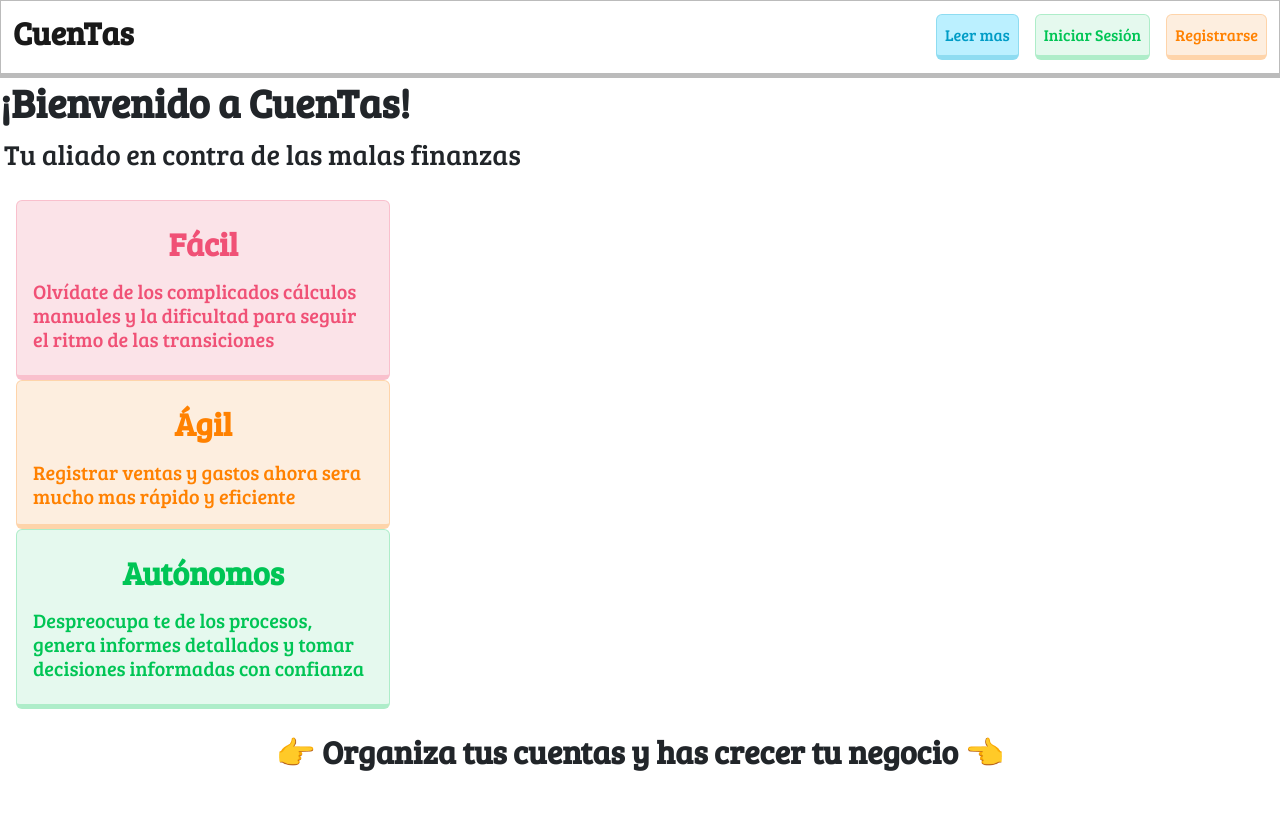
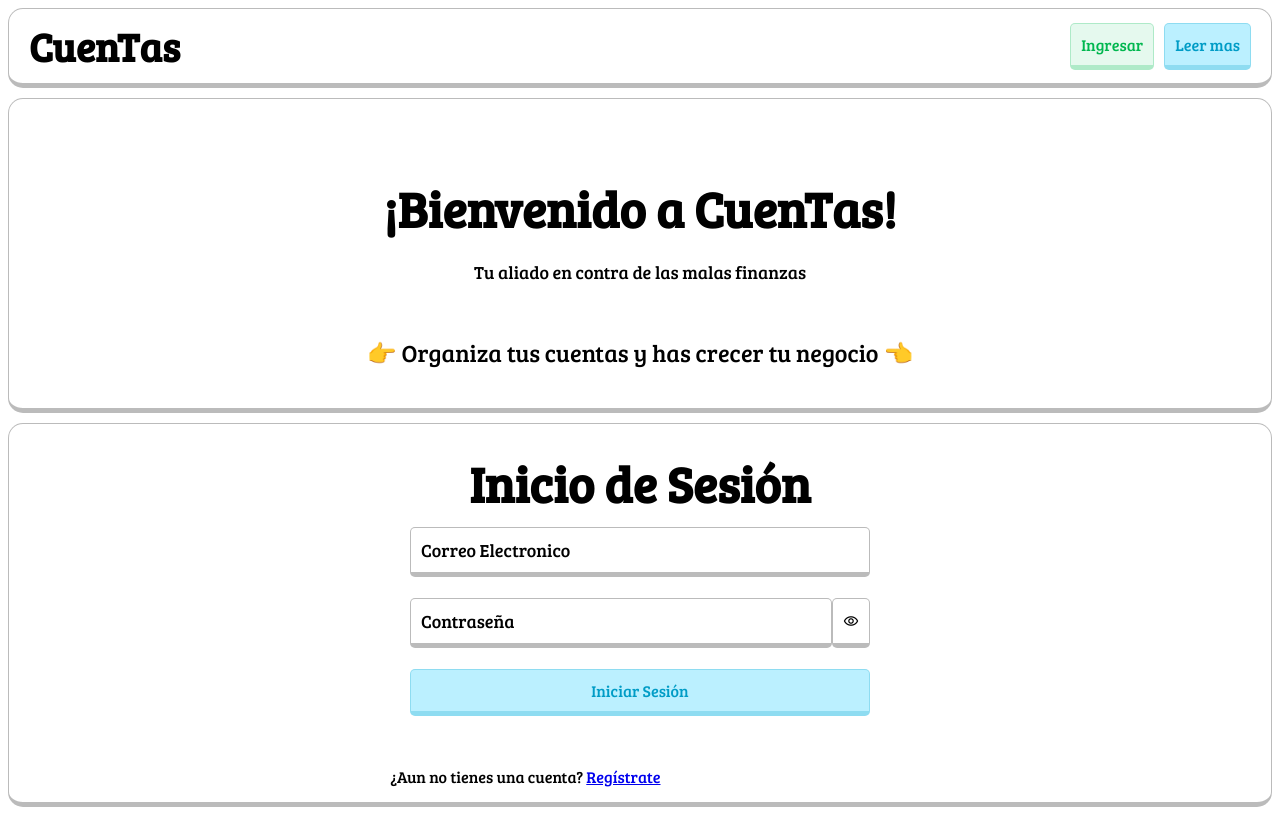
Before and after one commit to CJamer06/com.ude.udc.CuenTas, a PHP site: page / in a window 1280 px wide. Before the commit the page ends 771 px from the top, so only its background shows below. Run offline with PHP 8.4, Linux system fonts and the light colour scheme.

Commit message:
ajuste de interfas

```diff
--- a/css/style.css
+++ b/css/style.css
@@ -1,14 +1,14 @@
 :root{
 	--c1 : #F05176;
 	--c2 : #FF8100;
-	--c3 : #00C555;
+	--c3 : #00B74F;
 	--c4 : #009CC6;
 	--c5 : #0A4E65;
 	--c6 : #B0B0B0;
 
 	--tc1 : #F051763D;
 	--tc2 : #FF81003D;
-	--tc3 : #00C5553D;
+	--tc3 : #00B74F3D;
 	--tc4 : #009CC63D;
 	--tc6 : #80808089;
 }
@@ -21,6 +21,128 @@ min-width: 420px;
 	min-height: 40rem;
 }
 
+li{
+    border: solid;
+    list-style: none;
+    margin: 5px;
+}
+
+ul{
+    display: flex;
+    justify-content: space-between;
+    margin: 0;
+    padding: 0;
+}
+
+/* AREAS DE TRABAJO */
+
+.cabezaPagina{
+    display: flex;
+    padding-right: 10px;
+    padding-left: 10px;
+    border-radius: 15px;
+    justify-content: space-between;
+}
+
+.espacioBarNav{
+    margin: 5px;
+    display: grid;
+    align-items: center;
+    justify-content: center;
+}
+
+.areaBienvenida , .areaInicioSesion{
+    border-radius: 15px;
+    padding: 15px;
+    margin: 10px 0 0 0;
+}
+
+.areaInicioSesion{
+    display: grid;
+    justify-content: center;
+}
+
+.areaFormulario{
+    display: grid;
+    padding: 0 20px 50px;
+}
+
+
+/* TEXTO */
+.tituloBarNav{
+    margin: 5px;
+    padding: 5px;
+    font-size: 40px;
+    color: #000000;
+    text-align: left;
+    font-style: normal;
+    font-weight: bolder;
+}
+
+.tituloBienvenida, .tituloInicioSesion{
+    font-size: 50px;
+    font-weight: 600;
+    margin-bottom: 0;
+}
+
+.textoBienvenida, .textoInicioSesion{
+
+    margin: 10px;
+    padding: 0;
+    display: grid;
+    align-items: center;
+    justify-content: center;
+}
+
+.subtituloBienvenida{
+    display: grid;
+    font-size: large;
+    justify-content: center;
+}
+
+.subtituloInferior{
+    display: grid;
+    font-size:x-large;
+    justify-content: center;
+}
+
+.textoInicioSesion{
+    font-weight: 600;
+}
+
+
+/* ACCESORIOS */
+
+.boton{
+    padding: 10px;
+    cursor:pointer;
+    font-size:medium;
+    border-radius: 5px;
+}
+
+button{
+    font-family: 'Bree Serif', Arial, Helvetica, sans-serif ;
+}
+
+.formulario{
+    padding: 10px;
+    border-radius: 5px;
+    align-items: center;
+    font-family: 'Bree Serif', Arial, Helvetica, sans-serif ;
+    font-size: large;
+}
+
+.areaFormularioPassword{
+    display: flex;
+}
+
+.formularioPassword{
+    width: 100%;
+}
+
+.areaGeneralFormulario{
+    width: 500px;
+}
 /* COLORES */
 
 .c1{
@@ -62,17 +184,27 @@ background-color: var(--c5);
     color: black;
     border: 1px var(--tc6) solid;
     border-bottom: 5px var(--tc6) solid;
-background-color: #fff ;
+    background-color: #fff;
 }
+
+
 
 /* --- HOVERS --- */
 
-.t-btn:hover{
+.botonTransicion:hover{
     color: white !important ;
     border: 1px solid var(--c4) !important ;
     background-color: var(--c5) !important ;
     border-bottom: 5px solid var(--c4) !important ;
-transition: all 1s;
+    transition: all 0.5s;
+}
+
+/* ACTIVERS */
+.botonTransicion:active{
+    border: 1px solid var(--c4) !important ;
+    background-color: var(--c4) !important ;
+    border-bottom: 0px solid var(--tc4) !important ;
+    transition: all 0.3s;
 }
 
 /* --- CARDS --- */
@@ -82,4 +214,11 @@ display: flex;
     justify-content: center;
     align-items: center;
     max-width: 30%;
+    margin-left: 0px;
 }
+
+::placeholder{
+    font-size:large;
+    color: #000000;
+    font-family: 'Bree Serif', Arial, Helvetica, sans-serif ;
+}
--- a/index.html
+++ b/index.html
@@ -3,6 +3,7 @@
 
 <head>
   <title>👋 Bienvenido a CuenTas 👋</title>
+
   <!-- Required meta tags -->
   <meta charset="utf-8">
   <meta name="viewport" content="width=device-width, initial-scale=1, shrink-to-fit=no">
@@ -10,48 +11,39 @@
   <link rel="preconnect" href="https://fonts.googleapis.com">
   <link rel="preconnect" href="https://fonts.gstatic.com" crossorigin="">
   <link href="https://fonts.googleapis.com/css2?family=Bree+Serif&amp;display=swap" rel="stylesheet">
-  <!-- Bootstrap CSS v5.2.1 -->
-  <link href="https://cdn.jsdelivr.net/npm/bootstrap@5.2.1/dist/css/bootstrap.min.css" rel="stylesheet" integrity="sha384-iYQeCzEYFbKjA/T2uDLTpkwGzCiq6soy8tYaI1GyVh/UjpbCx/TYkiZhlZB6+fzT" crossorigin="anonymous">
 
+  <!--  -->
   <link rel="stylesheet" href="https://fonts.googleapis.com/css2?family=Material+Symbols+Outlined:opsz,wght,FILL,GRAD@48,400,0,0">
   <link rel="stylesheet" href="css/style.css">
 
 </head>
 
 <body>
-  <header> <!-- Barra de navegación -->
-    <nav class="navbar navbar-expand-lg bg-body-tertiary c6">
-      <div class="container-fluid">
-        <a class="navbar-brand" href="index.html">
-          <p class="h2 fw-bold">CuenTas</p>
-        </a>
-        <button class="navbar-toggler c6" type="button" data-bs-toggle="collapse" data-bs-target="#navbarSupportedContent" aria-controls="navbarSupportedContent" aria-expanded="false" aria-label="Toggle navigation">
-          <span class="navbar-toggler-icon"></span>
-        </button>
+  <header class="cabezaPagina c6"> <!-- Barra de navegación -->
+		<h2 class="tituloBarNav" id="TituloBarraNav" href="index.html">
+	    CuenTas
+	  </h2>
 
-        <div class="collapse navbar-collapse flex-row-reverse" id="navbarSupportedContent">
-          <div class="gap-3">
-              <ul class="navbar-nav mb-2 mb-lg-0 item gap-3">
-                  <li class="nav-item"><a class="nav-link c4 t-btn btn" aria-current="page" href="html/more.html">Leer mas</a></li>
-                  <li class="nav-item"><a class="nav-link c3 t-btn btn" aria-current="page" href="html/login.html">Iniciar Sesión</a></li>
-                  <li class="nav-item"><a class="nav-link c2 t-btn btn" aria-current="page" href="html/singup.html">Registrarse</a></li>
+    <section class="espacioBarNav">
+      <ul>
+        <li class="boton botonTransicion c3" id="BotonIngresar">Ingresar</li>
+        <li class="boton botonTransicion c4" id="BotonLeerMas">Leer mas</li>
       </ul>
-          </div>
-        </div>
-      </div>
-    </nav>
+    </section>
   </header>
 
-  <main class="">
+  <main class="mainArea" id="MainArea">
+
+    <div class="areaBienvenida c6" id="PaginaBienvenida">
       <!-- Texto de Bienvenida -->
       <section class="textoBienvenida" id="TextoBienvenida">
-      <p class="h1 fs-1 titulo" id = "titulo">
-        <strong>¡Bienvenido a CuenTas!</strong>
+        <p class="tituloBienvenida" id = "TituloBienvenida">
+          ¡Bienvenido a CuenTas!
         </p>
-      <p class="h3 d-block justify-content-centercenter p-1 subtitulo" id = "subtitulo" >Tu aliado en contra de las malas finanzas</p>
+        <p class="subtituloBienvenida" id = "SubtituloBinevenida" >Tu aliado en contra de las malas finanzas</p>
       </section>
 
-    <!-- Cards de Ventajas -->
+      <!-- Cards de Ventajas
       <section class = "p-3 cardBox" id="cardBox">
 
         <div class="card c1">
@@ -75,12 +67,48 @@
           </div>
         </div>
       </section>
+      -->
 
-    <section class="text-center p-2 subtituloInferior" id="subtituloInferior">
+
+      <!-- Sub Titulo -->
+      <section class="subtituloInferior" id="S ubtituloInferior">
         <p class="fw-bold h2 texto" id="textoSubInfer"> 👉 Organiza tus cuentas y has crecer tu negocio 👈 </p>
       </section>
+    </div>
 
-    <section>
+    <div class="areaInicioSesion c6" id="AreaInicioSesion">
+      <section class="tituloInicioSesion" id="TituloInicioSesion">
+        <p class="textoInicioSesion" id="TextoInicioSesion">Inicio de Sesión</p>
+      </section>
+
+      <form class="areaGeneralFormulario" id="Formulario" action="" metodo="post" novalidate>
+
+        <div class="areaFormulario">
+          <input type="email"
+          class="formulario c6"  name="" id="FormularioEmail" placeholder="Correo Electronico">
+          <br>
+          <div class="areaFormularioPassword">
+
+            <input type="password"
+            class="formulario formularioPassword c6" name="" id="FormularioPassword" placeholder="Contraseña">
+
+            <button type="button" class="boton botonTransicion c6 material-symbols-outlined form-control" id="IconoVisibilidad" onclick="togglePasswordVisibility()">
+              visibility
+            </button>
+
+          </div>
+
+          <br>
+          <button class="boton botonTransicion c4" type="submit">
+            Iniciar Sesión
+          </button>
+        </div>
+      </form>
+      <span class="texto-footer"> ¿Aun no tienes una cuenta? <a class="footer-link" href="singup.html"> Regístrate</a>
+      </span>
+    </div>
+
+    <!-- <section>
       <div class="boxVolverArriba">
         <button class="btn t-btn c4 pb-1 btnVolverArriba" id="btnVolverArriba" onclick="volverArriba()">
           <div class="material-symbols-outlined">
@@ -88,7 +116,7 @@
           </div>
         </button>
       </div>
-    </section>
+    </section> -->
   </main>
 
 
--- a/js/script.js
+++ b/js/script.js
@@ -21,8 +21,8 @@ function volverArriba() {
 }
 
 function togglePasswordVisibility() {
-    var iconoVisibilidad = document.getElementById("iconoVisibilidad");
-    var visibilidadTexto = document.getElementById("ingresarContraseña");
+    var iconoVisibilidad = document.getElementById("IconoVisibilidad");
+    var visibilidadTexto = document.getElementById("FormularioPassword");
     const cambioIcono = iconoVisibilidad.innerText;
 
     console.log(cambioIcono);
```
Lines whose indentation alone changed are shown as unchanged.
